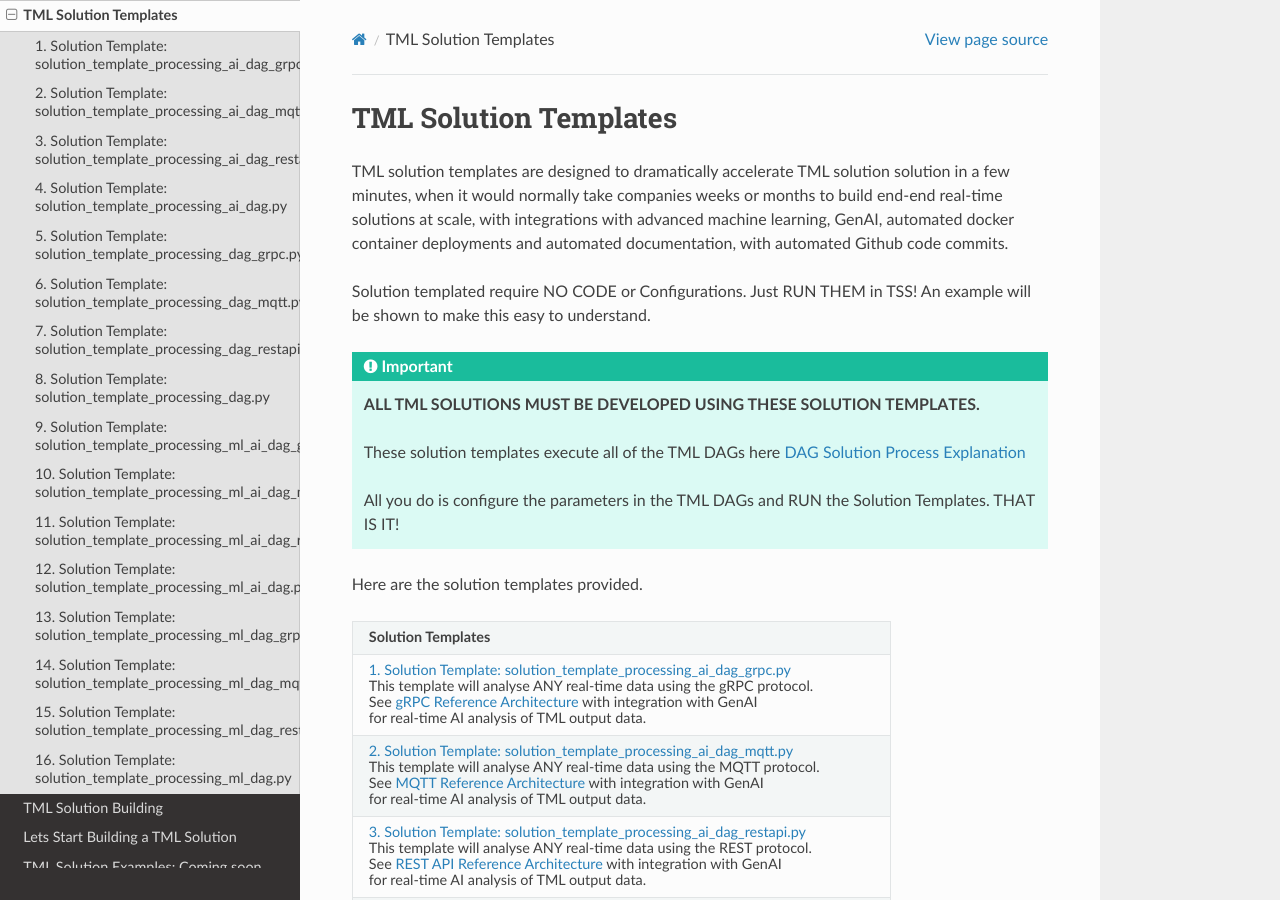
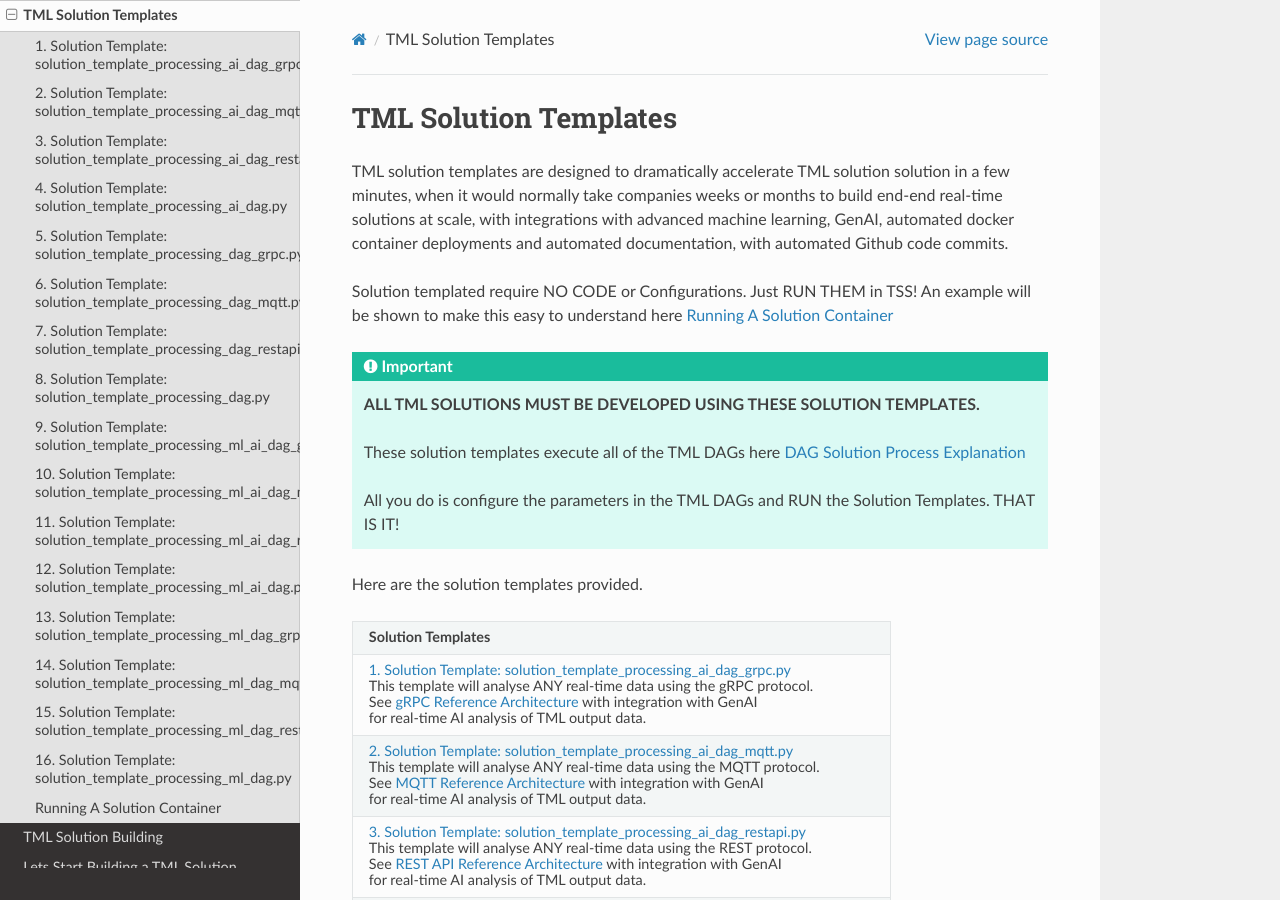
Before and after one commit to smaurice101/readthedocs, a Sphinx documentation site: the page built from docs/source/solutions.rst, in a window 1280 px wide and 900 px high. Built offline with Sphinx 7.4.7 and the Read the Docs theme 2.0.0, drawn with Linux system fonts in a browser that asks for light colours; some of the changed text lies outside the part shown.

Commit message:
Update solutions.rst

```diff
--- a/docs/source/solutions.rst
+++ b/docs/source/solutions.rst
@@ -3,7 +3,7 @@
 
 TML solution templates are designed to dramatically accelerate TML solution solution in a few minutes, when it would normally take companies weeks or months to build end-end real-time solutions at scale, with integrations with advanced machine learning, GenAI, automated docker container deployments and automated documentation, with automated Github code commits.
 
-Solution templated require NO CODE or Configurations.  Just RUN THEM in TSS! An example will be shown to make this easy to understand.
+Solution templated require NO CODE or Configurations.  Just RUN THEM in TSS! An example will be shown to make this easy to understand here :ref:`Running A Solution Container`
 
 .. important::
    **ALL TML SOLUTIONS MUST BE DEVELOPED USING THESE SOLUTION TEMPLATES.**
@@ -1838,3 +1838,8 @@
       )
 
       start_task >> sensor_A >> sensor_B >> start_task4 >> [sensor_C, sensor_D, sensor_E, sensor_F, sensor_G] >> start_task2 >> sensor_H >> start_task3 >> sensor_J
+
+Running A Solution Container
+----------------------------------
+
+Follow the instructions here :ref:`Lets Start Building a TML Solution`
```
